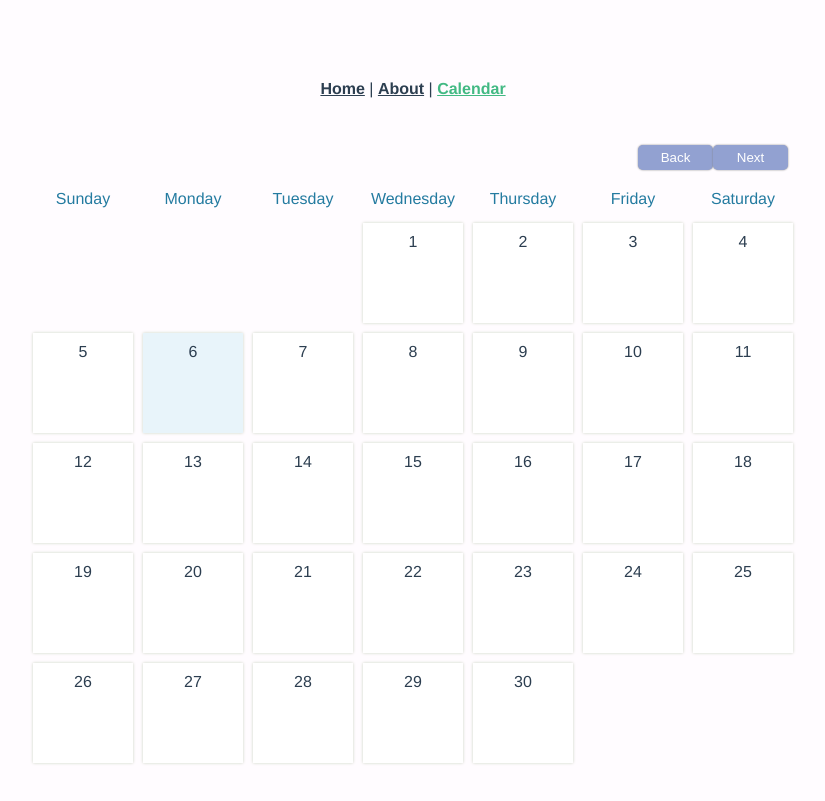
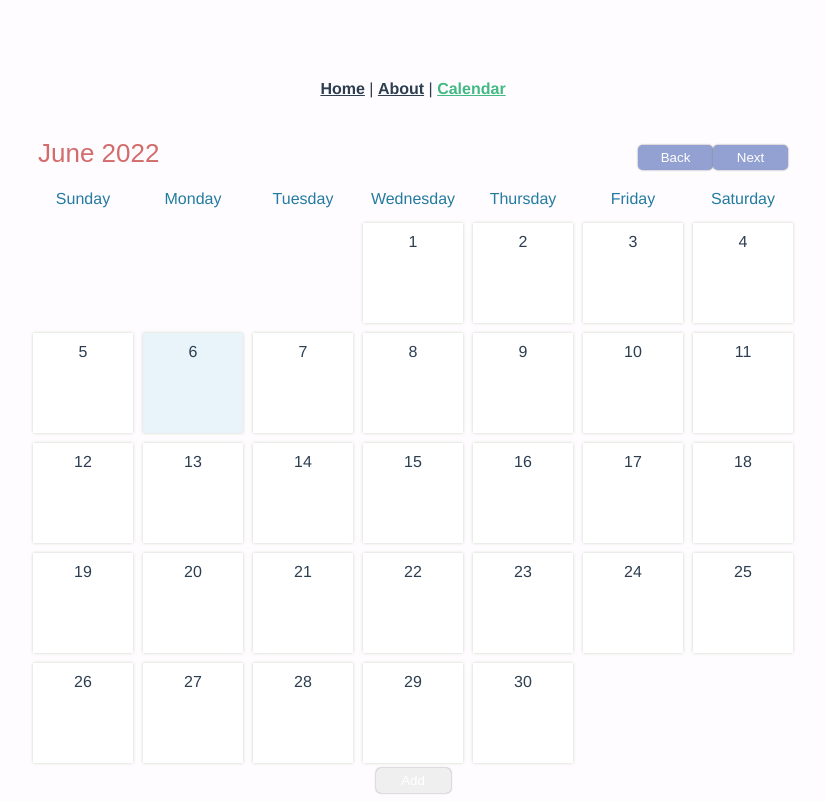
Before and after one commit to KarineLiuti/calendar-app, a Vue app: page /calendar in a window 1280 px wide. Shown: the whole page, without its empty margins (227-1052 px from the left). Built offline with nearby package versions, Linux system fonts and the light colour scheme.

Commit message:
feat: create calendar store and add event action

```diff
--- a/src/components/CalendarDay.vue
+++ b/src/components/CalendarDay.vue
@@ -3,20 +3,30 @@
     class="day"
     :class="{'padding': day.padding, 'currentDay': day.isCurrentDay}">
     {{getValue(day)}}
-    <div  class="event" v-if="day.events && day.events.length">
-      {{day.events}}
-
-      {{day.events.title}}
+    <div v-if="events.length">
+      <div class="event" v-for="event in events" :key="event.id">
+        {{event.title}}
+      </div>
     </div>
   </div>
 </template>
 
 <script>
+import { mapGetters } from 'vuex';
+
 export default {
-  mounted() {
-  },
+  mounted() {},
   props: {
     day: {},
+  },
+  computed: {
+    ...mapGetters(
+      'calendar',
+      ['getEvents'],
+    ),
+    events() {
+      return this.getEvents.filter((event) => event.date === this.day.date);
+    },
   },
   methods: {
     getValue(day) {
--- a/src/components/CalendarHeader.vue
+++ b/src/components/CalendarHeader.vue
@@ -1,9 +1,27 @@
 <template>
   <div id="header">
-    <div id="monthDisplay"></div>
+    <div id="monthDisplay">{{dateDisplay}}</div>
     <div>
-      <button id="backButton">Back</button>
-      <button id="nextButton">Next</button>
+      <button id="backButton" @click="goToPreviousMonth">Back</button>
+      <button id="nextButton"  @click="goToNextMonth">Next</button>
     </div>
   </div>
 </template>
+
+<script>
+export default {
+  mounted() {
+  },
+  props: {
+    dateDisplay: String,
+  },
+  methods: {
+    goToNextMonth() {
+      this.$emit('next-month');
+    },
+    goToPreviousMonth() {
+      this.$emit('previous-month');
+    },
+  },
+};
+</script>
--- a/src/store/index.js
+++ b/src/store/index.js
@@ -1,17 +1,14 @@
 import Vue from 'vue';
 import Vuex from 'vuex';
+import calendar from './modules/calendar';
 
 Vue.use(Vuex);
 
+const debug = process.env.NODE_ENV !== 'production';
+
 export default new Vuex.Store({
-  state: {
+  modules: {
+    calendar,
   },
-  getters: {
-  },
-  mutations: {
-  },
-  actions: {
-  },
-  modules: {
-  },
+  strict: debug,
 });
--- /dev/null
+++ b/src/store/modules/calendar.js
@@ -0,0 +1,27 @@
+/* eslint-disable no-shadow */
+const state = () => ({
+  events: [],
+  karine: true,
+});
+
+const getters = {
+  getEvents: (state) => state.events,
+};
+const mutations = {
+  addEvent(state, event) {
+    state.events.push(event);
+  },
+};
+const actions = {
+  addEvent({ commit }, event) {
+    commit('addEvent', event);
+  },
+};
+
+export default {
+  namespaced: true,
+  state,
+  getters,
+  mutations,
+  actions,
+};
--- a/src/views/CalendarView.vue
+++ b/src/views/CalendarView.vue
@@ -1,7 +1,11 @@
 <template>
   <div>
      <div id="container">
-       <CalendarHeader />
+       <CalendarHeader
+        :dateDisplay="dateDisplay"
+        @next-month="goToNextMonth"
+        @previous-month="goToPreviousMonth" />
+
       <div id="weekdays" >
         <div v-for="day in weekDays" :key="day">{{day}}</div>
       </div>
@@ -32,20 +36,66 @@
       <button id="deleteButton">Delete</button>
       <button id="closeButton">Close</button>
     </div>
-
+    <button @click="addEvent({
+      title: 'watter', date: clicked, id: Math.random().toString(), color: ''
+      })">Add</button>
      <div id="modalBackDrop"></div>
   </div>
 </template>
 
 <script>
+import { mapActions } from 'vuex';
 import CalendarHeader from '@/components/CalendarHeader.vue';
 import CalendarDay from '@/components/CalendarDay.vue';
 
 export default {
-  created() {
-    this.events = localStorage.getItem('events') ? JSON.parse(localStorage.getItem('events')) : [];
+  mounted() {
+    this.render();
   },
-  mounted() {
+  name: 'CalendarView',
+  props: {
+  },
+  components: {
+    CalendarHeader,
+    CalendarDay,
+  },
+  data() {
+    return {
+      nav: 0,
+      days: [],
+      weekDays: ['Sunday', 'Monday', 'Tuesday', 'Wednesday', 'Thursday', 'Friday', 'Saturday'],
+      dateDisplay: undefined,
+      clicked: undefined,
+    };
+  },
+  computed: {
+    dateDisplayComputed() {
+      return this.dateDisplay;
+    },
+  },
+  watch: {
+    nav(newValue, oldValue) {
+      if (newValue !== oldValue) {
+        this.render();
+      }
+    },
+  },
+  methods: {
+    ...mapActions('calendar', [
+      'addEvent',
+    ]),
+    setClickedDay(day) {
+      if (!day.padding) {
+        this.clicked = day.date;
+      }
+    },
+    goToNextMonth() {
+      this.nav += 1;
+    },
+    goToPreviousMonth() {
+      this.nav -= 1;
+    },
+    render() {
       const dt = new Date();
 
       if (this.nav !== 0) {
@@ -79,7 +129,6 @@ export default {
           daysArr.push({
             value: i - paddingDays,
             padding: false,
-          events: this.eventsForDate(dayString),
             isCurrentDay: i - paddingDays === day && this.nav === 0,
             date: dayString,
           });
@@ -87,7 +136,6 @@ export default {
           daysArr.push({
             value: i - paddingDays,
             padding: true,
-          events: null,
             isCurrentDay: false,
             date: dayString,
           });
@@ -96,34 +144,6 @@ export default {
 
       this.days = daysArr;
     },
-
-  name: 'CalendarView',
-  props: {
-  },
-  components: {
-    CalendarHeader,
-    CalendarDay,
-  },
-  data() {
-    return {
-      nav: 0,
-      days: [],
-      weekDays: ['Sunday', 'Monday', 'Tuesday', 'Wednesday', 'Thursday', 'Friday', 'Saturday'],
-      dateDisplay: undefined,
-      clicked: undefined,
-      events: [],
-    };
-  },
-  methods: {
-    eventsForDate() {
-      return this.events.filter((a) => a.date === 'a');
-    },
-    setClickedDay(day) {
-      if (!day.padding) {
-        this.clicked = day.date;
-      }
-      console.log('[this.clicked]', day); // TODO: remove this
-    },
   },
 };
 </script>
```
Lines whose indentation alone changed are shown as unchanged.
